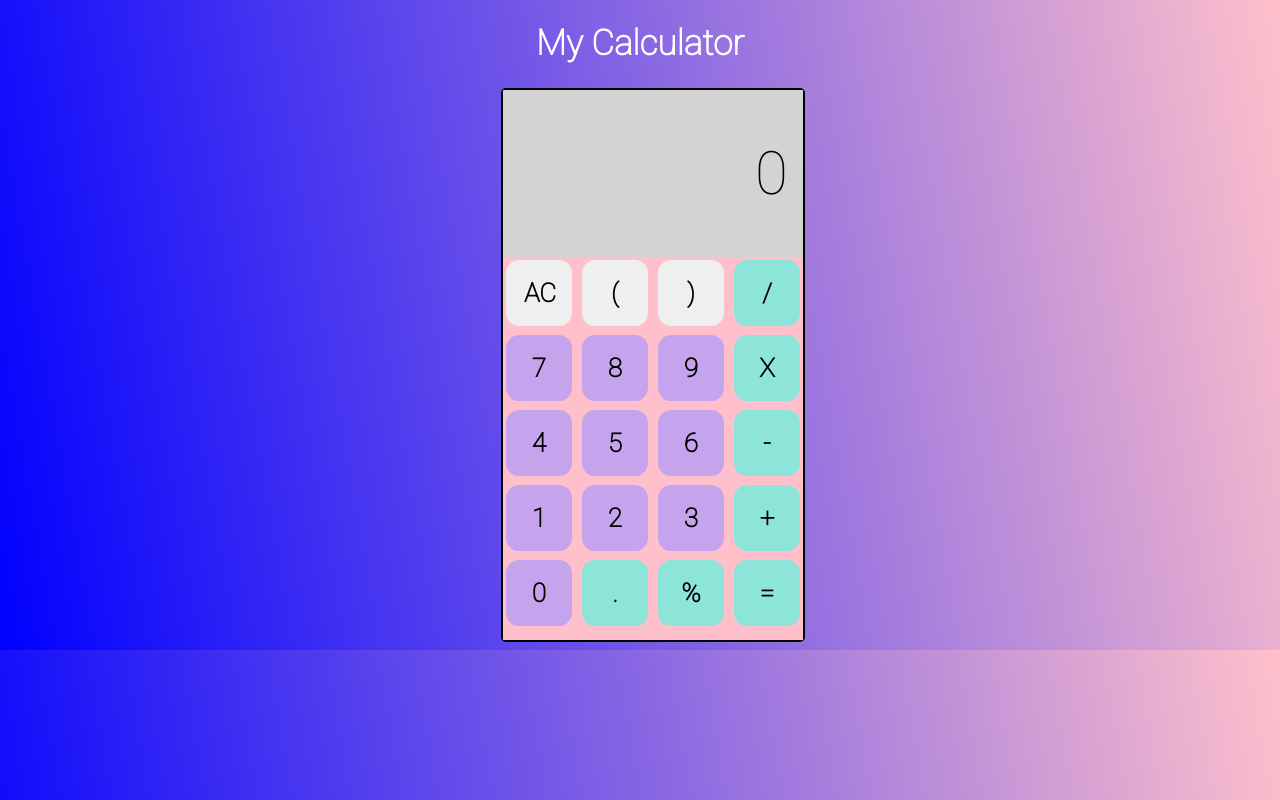
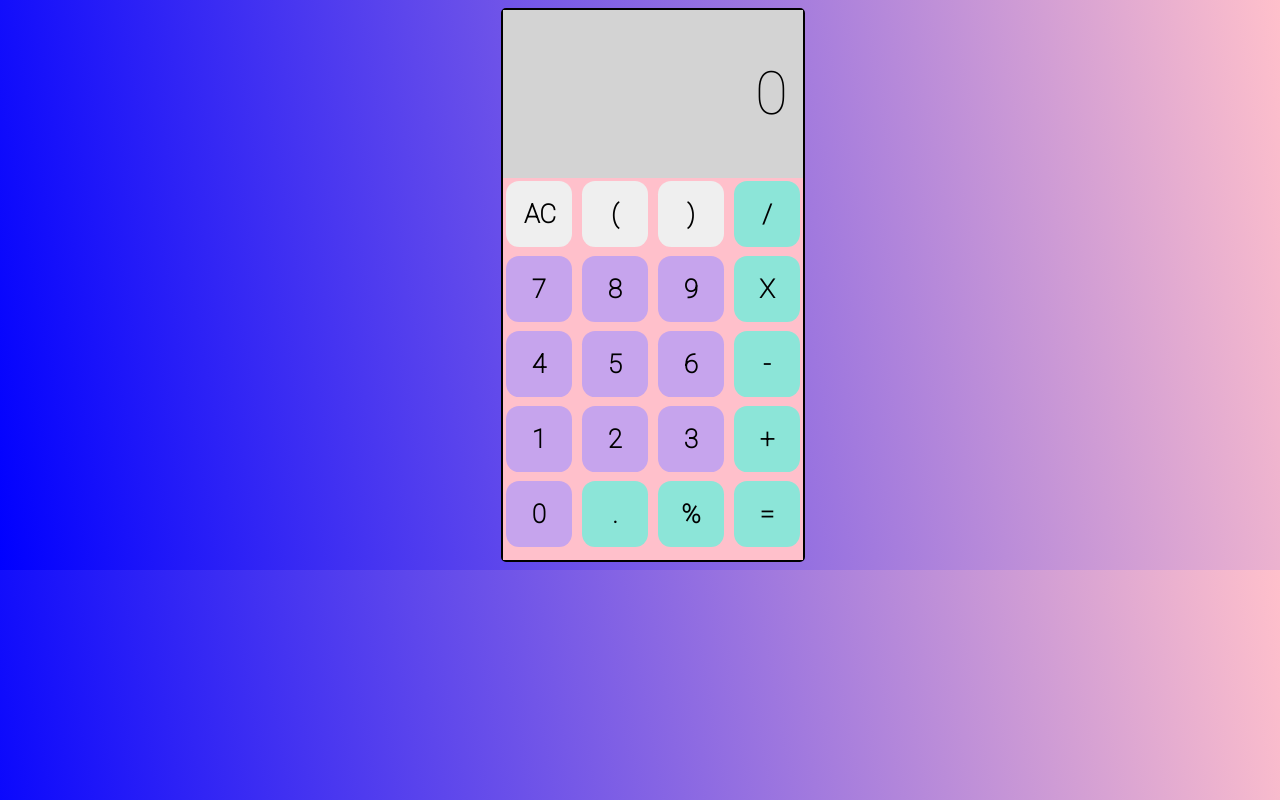
Before and after one commit to martanuan/Proyecto-Calculadora, a plain HTML site: page Versión_1/index.html in a window 1280 px wide. Drawn offline with Linux system fonts and the light colour scheme.

Commit message:
Fixed bugs

```diff
--- a/Versión_1/index.html
+++ b/Versión_1/index.html
@@ -10,7 +10,6 @@
     <link href="https://fonts.googleapis.com/css2?family=Roboto:wght@100&display=swap" rel="stylesheet">
 </head>
 <body>
-<h1>My Calculator</h1>
     <div id="appCal">
 
         <form name="calculator">
--- a/Versión_1/style.css
+++ b/Versión_1/style.css
@@ -2,12 +2,6 @@ body {
     background: linear-gradient(80deg, blue, pink)
 }
 
-h1{
-    font-family:'Roboto', sans-serif;
-    font-size: 35px;
-    text-align: center;
-    color: white;
-}
 #appCal {
     height: 550px;
     width: 300px;
```
